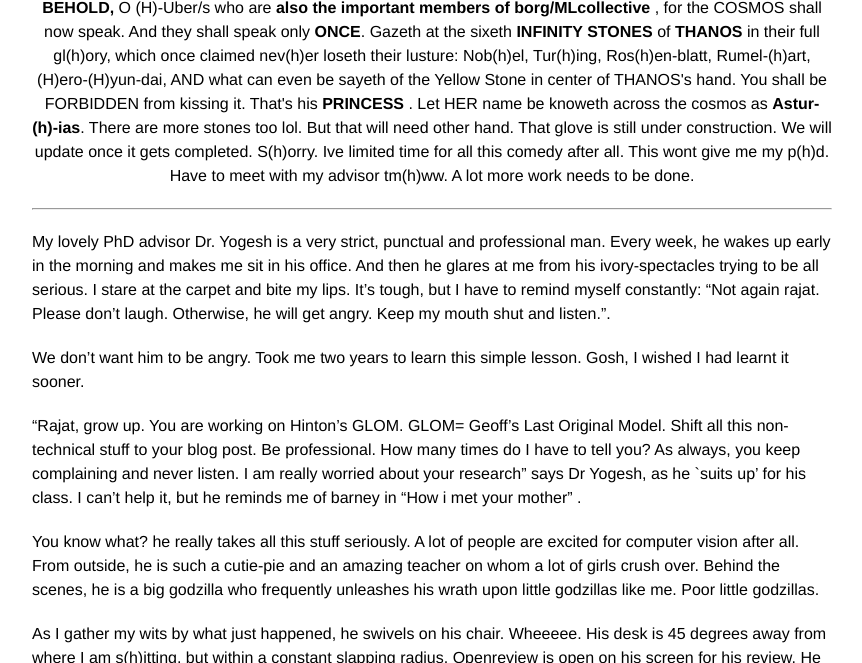
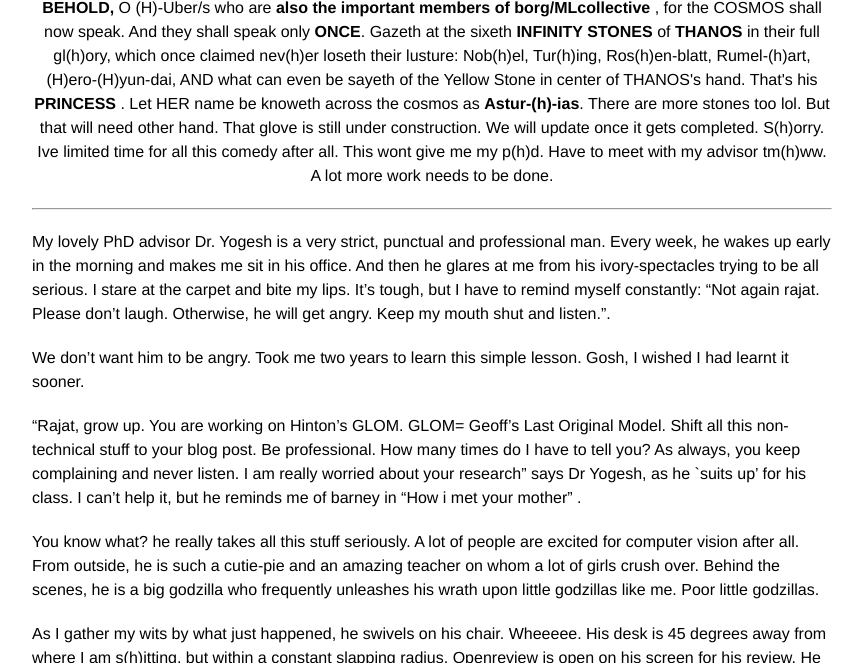
Before and after one commit to rajatmodi62/rajatmodi62.github.io, a Jekyll site: the page built from _posts/2024-10-26-hinton_apm.md, in a window 1280 px wide and 900 px high, scrolled down 2717 px, cut to the strip 237-900 px from the top of the window. Shown: the whole strip, without its empty margins (208-1070 px from the left). Built offline with Jekyll 4.4.1, drawn with Linux system fonts in a browser that asks for light colours; comment, search, counter and statistics services are not loaded.

Commit message:
soft link blog

```diff
--- a/_posts/2024-10-26-hinton_apm.md
+++ b/_posts/2024-10-26-hinton_apm.md
@@ -69,7 +69,7 @@ p.s. We have the supreme controllers, lords of the rings,  from <b>(H)-Uber/s to
     <img class="img-fluid" src="{{ site.baseurl }}\assets\img\apm\infinity_stone.png" style="width: 50%; height: auto;"> <!-- Image width is 50% of its parent -->
 </div>
 <div class="caption" style="text-align: center;">
-    <b> BEHOLD,</b> O (H)-Uber/s who are <b>also the important members of borg/MLcollective </b>, for the COSMOS shall now speak. And they shall speak only <b>ONCE</b>. Gazeth at the sixeth <b> INFINITY STONES</b> of <b>THANOS</b> in their full gl(h)ory, which once claimed nev(h)er loseth their lusture: Nob(h)el, Tur(h)ing, Ros(h)en-blatt, Rumel-(h)art, (H)ero-(H)yun-dai, AND what can even be sayeth of the Yellow Stone in center of THANOS's hand. You shall be FORBIDDEN from kissing it. That's his <b> PRINCESS </b>. Let HER name be knoweth across the cosmos as <b>Astur-(h)-ias</b>. There are more stones too lol. But that will need other hand. That glove is still under construction. We will update once it gets completed. S(h)orry. Ive limited time for all this comedy after all. This wont give me my p(h)d. Have to meet with my advisor tm(h)ww. A lot more work needs to be done.
+    <b> BEHOLD,</b> O (H)-Uber/s who are <b>also the important members of borg/MLcollective </b>, for the COSMOS shall now speak. And they shall speak only <b>ONCE</b>. Gazeth at the sixeth <b> INFINITY STONES</b> of <b>THANOS</b> in their full gl(h)ory, which once claimed nev(h)er loseth their lusture: Nob(h)el, Tur(h)ing, Ros(h)en-blatt, Rumel-(h)art, (H)ero-(H)yun-dai, AND what can even be sayeth of the Yellow Stone in center of THANOS's hand. That's his <b> PRINCESS </b>. Let HER name be knoweth across the cosmos as <b>Astur-(h)-ias</b>. There are more stones too lol. But that will need other hand. That glove is still under construction. We will update once it gets completed. S(h)orry. Ive limited time for all this comedy after all. This wont give me my p(h)d. Have to meet with my advisor tm(h)ww. A lot more work needs to be done.
 </div>
 <!-- And now, as even the stars spanning the cosmos <b> shall be forced to bear witness </b>  this grandiose-moment , under the sacred laws of academic-tradition spanning <b> millennia </b>, and the blessings of esteemed NeurIPS program committee, <b>(Me)mbers of the (ML)Collective</b> on this twenty eighth day of the month of october in the year 2024 of our humble lord <b>Jesus Christ</b>  hereby lay claim to  Yannic Kilcher’s <b>“(Me)-GLO-(MiL)-lennia”</b>. Member's locations can include any land, water, spaceships, and inside volcanoes too. May this claim forever rest <b>UNWAVERING, UNDILUTED and UNCHALLENGED </b>.
 
```
